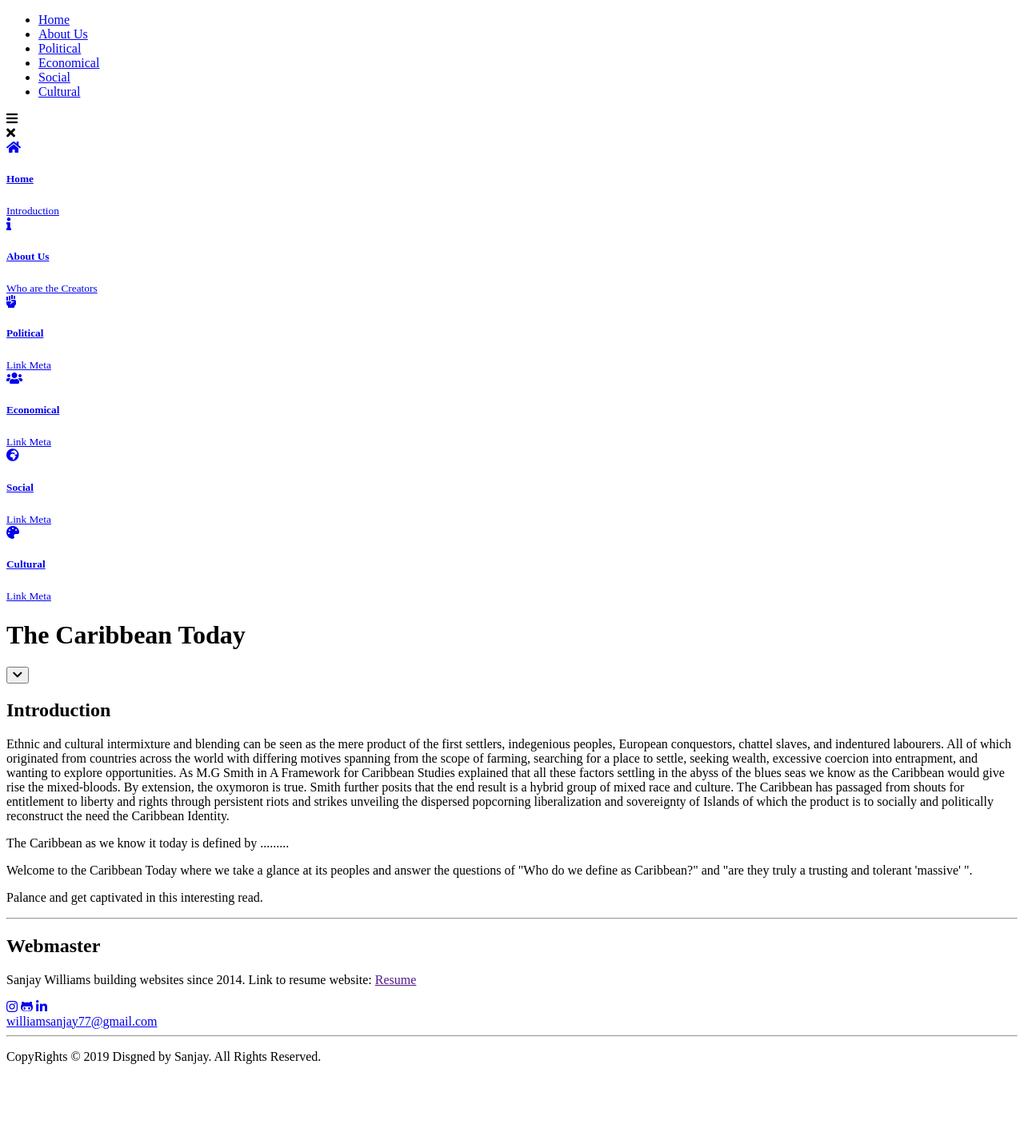
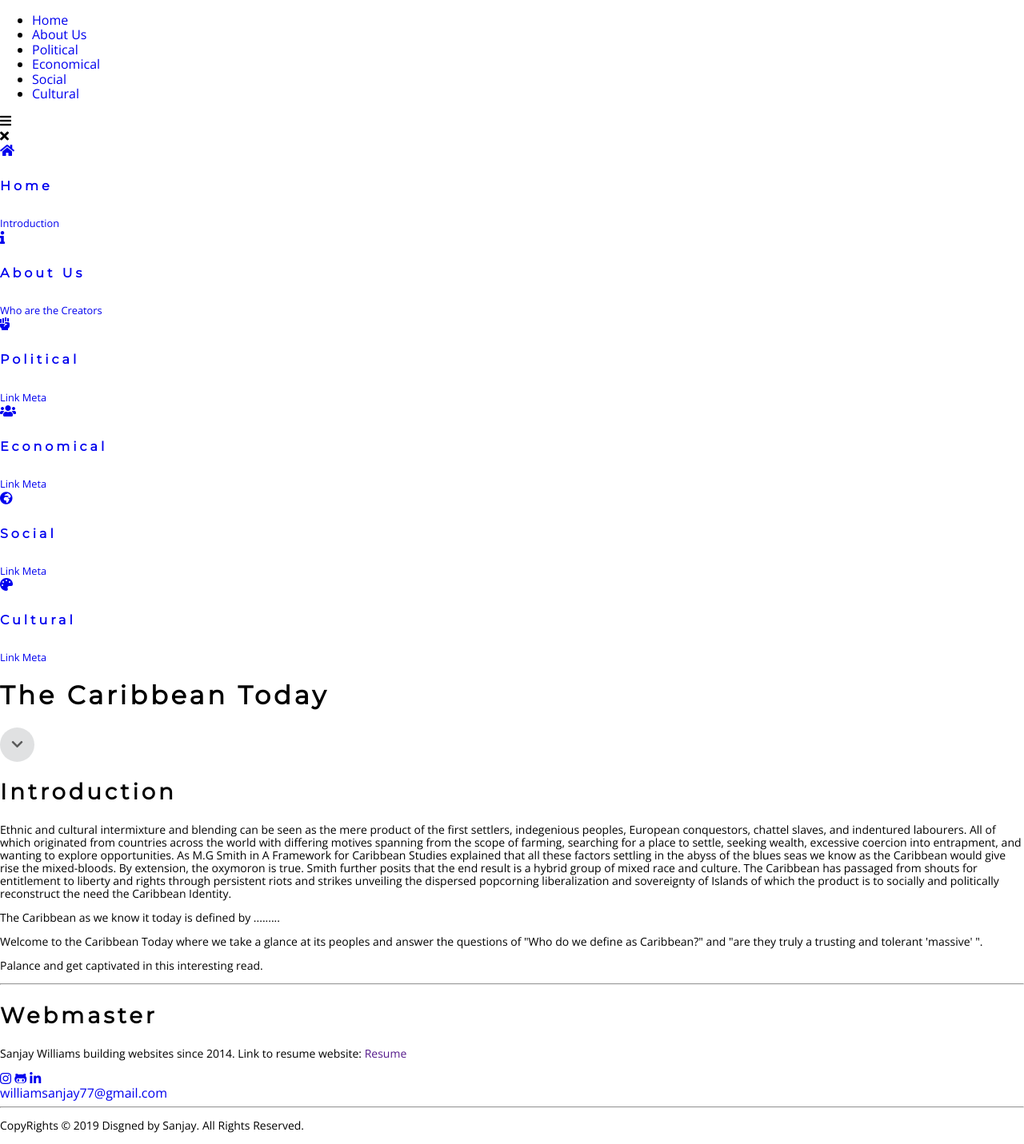
Before and after one commit to sanjwilli/foun1101-web, a Jekyll site: the page built from index.html, in a window 1280 px wide. Shown: the whole page at 80% size. Built offline with Jekyll 4.4.1, drawn with Linux system fonts in a browser that asks for light colours; nearby versions of some CDN libraries; before the commit the page ends 1347 px from its top, so only the background shows below that.

Commit message:
inital commit

```diff
--- a/_includes/head.html
+++ b/_includes/head.html
@@ -5,5 +5,5 @@
 <title>{{ site.title }}</title>
 <link rel="icon" type="image/x-icon" href="{{ site.baseurl }}/favicon.ico">
 <link rel="stylesheet" href="https://use.fontawesome.com/releases/v5.5.0/css/all.css" integrity="sha384-B4dIYHKNBt8Bc12p+WXckhzcICo0wtJAoU8YZTY5qE0Id1GSseTk6S+L3BlXeVIU" crossorigin="anonymous">
-<link rel="stylesheet" type="text/css" href="foun1101-web/assets/css-framework/css-framework.css">
+<link rel="stylesheet" type="text/css" href="/assets/css-framework/css-framework.css">
 <link rel="stylesheet" type="text/css" href="foun1101-web/assets/css/style.css">
```
